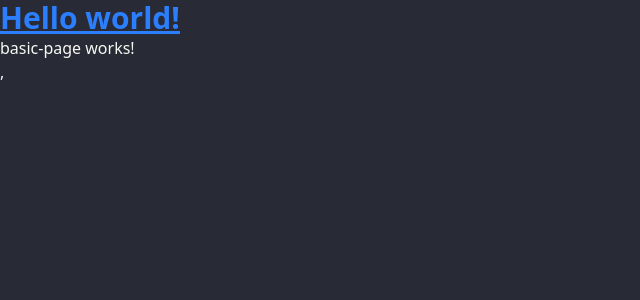
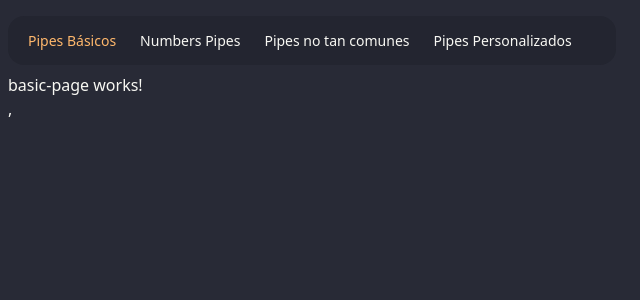
Before and after one commit to UrielQuiroz/pipes-app, an Angular app: page /basic in a window 1280 px wide. Shown: the top 300 px of the page, without its empty margins (0-640 px from the left). Built offline with nearby package versions, Linux system fonts and the light colour scheme.

Commit message:
Lectura de rutas dinámicamente y Navbar component

```diff
--- a/src/app/app.html
+++ b/src/app/app.html
@@ -1,6 +1,6 @@
 
-<h1 class="text-3xl font-bold underline text-blue-500">
-  Hello world!
-</h1>
+<main class="mx-auto max-w-7xl px-2 pt-2">
+  <app-navbar/>
 
-<router-outlet/>
+  <router-outlet/>
+</main>
--- a/src/app/app.ts
+++ b/src/app/app.ts
@@ -1,9 +1,10 @@
 import { Component, signal } from '@angular/core';
 import { RouterOutlet } from '@angular/router';
+import { NavbarComponent } from "./components/navbar/navbar";
 
 @Component({
   selector: 'app-root',
-  imports: [RouterOutlet],
+  imports: [RouterOutlet, NavbarComponent],
   templateUrl: './app.html',
   styleUrl: './app.css'
 })
--- /dev/null
+++ b/src/app/components/navbar/navbar.html
@@ -0,0 +1,10 @@
+
+<ul class="menu menu-horizontal bg-base-200 rounded-box my-2">
+  @for (route of routes; track route.path) {
+    <li>
+      <a [routerLink]="route.path" routerLinkActive="text-accent">
+        {{ route.title }}
+      </a>
+    </li>
+  }
+</ul>
--- /dev/null
+++ b/src/app/components/navbar/navbar.ts
@@ -0,0 +1,16 @@
+import { ChangeDetectionStrategy, Component } from '@angular/core';
+import { routes } from '../../app.routes';
+import { RouterLink, RouterLinkActive } from "@angular/router";
+
+@Component({
+  selector: 'app-navbar',
+  imports: [RouterLink, RouterLinkActive],
+  templateUrl: './navbar.html',
+  changeDetection: ChangeDetectionStrategy.OnPush,
+})
+export class NavbarComponent {
+  routes = routes.map( route => ({
+    title: route.title,
+    path: route.path
+  }))
+}
```
